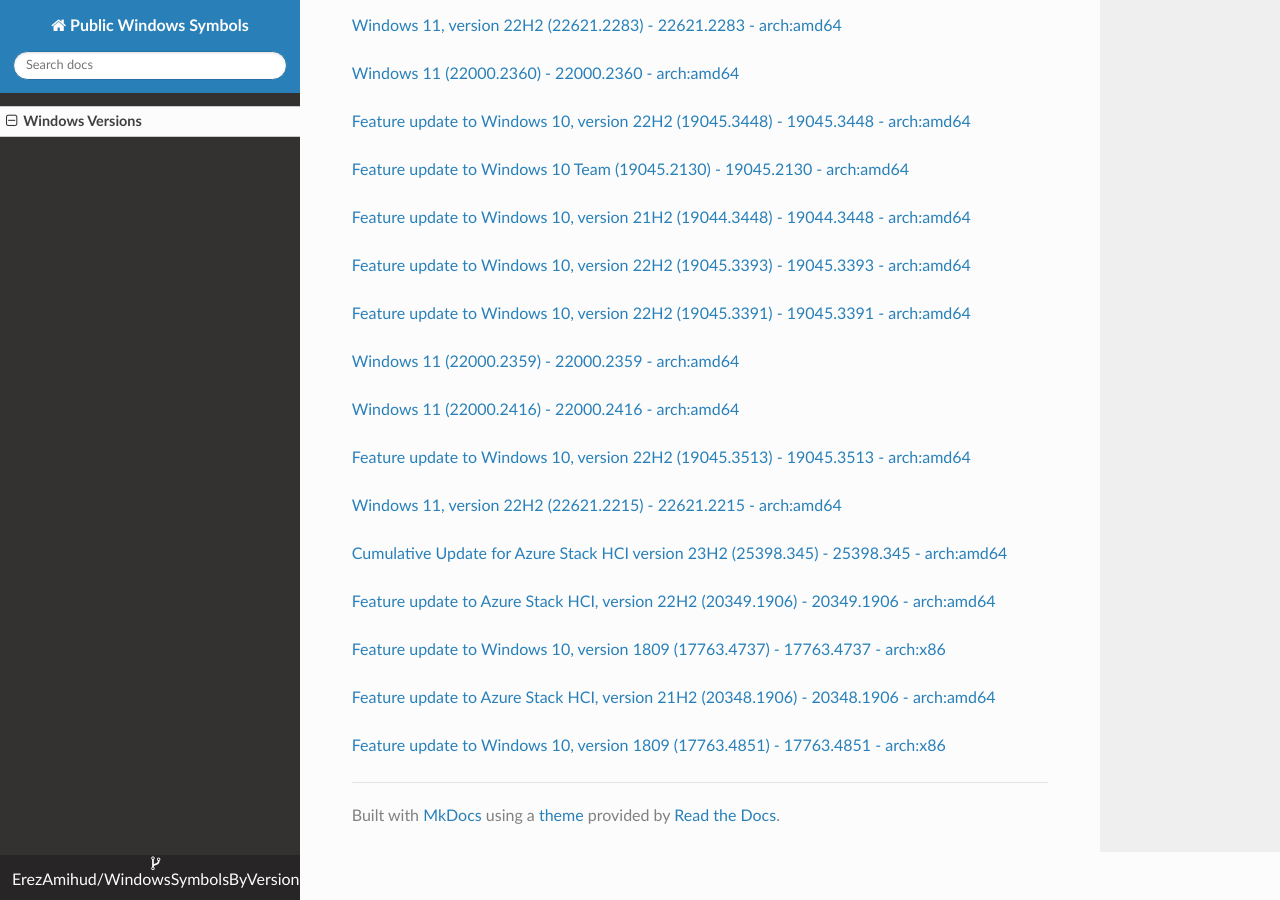
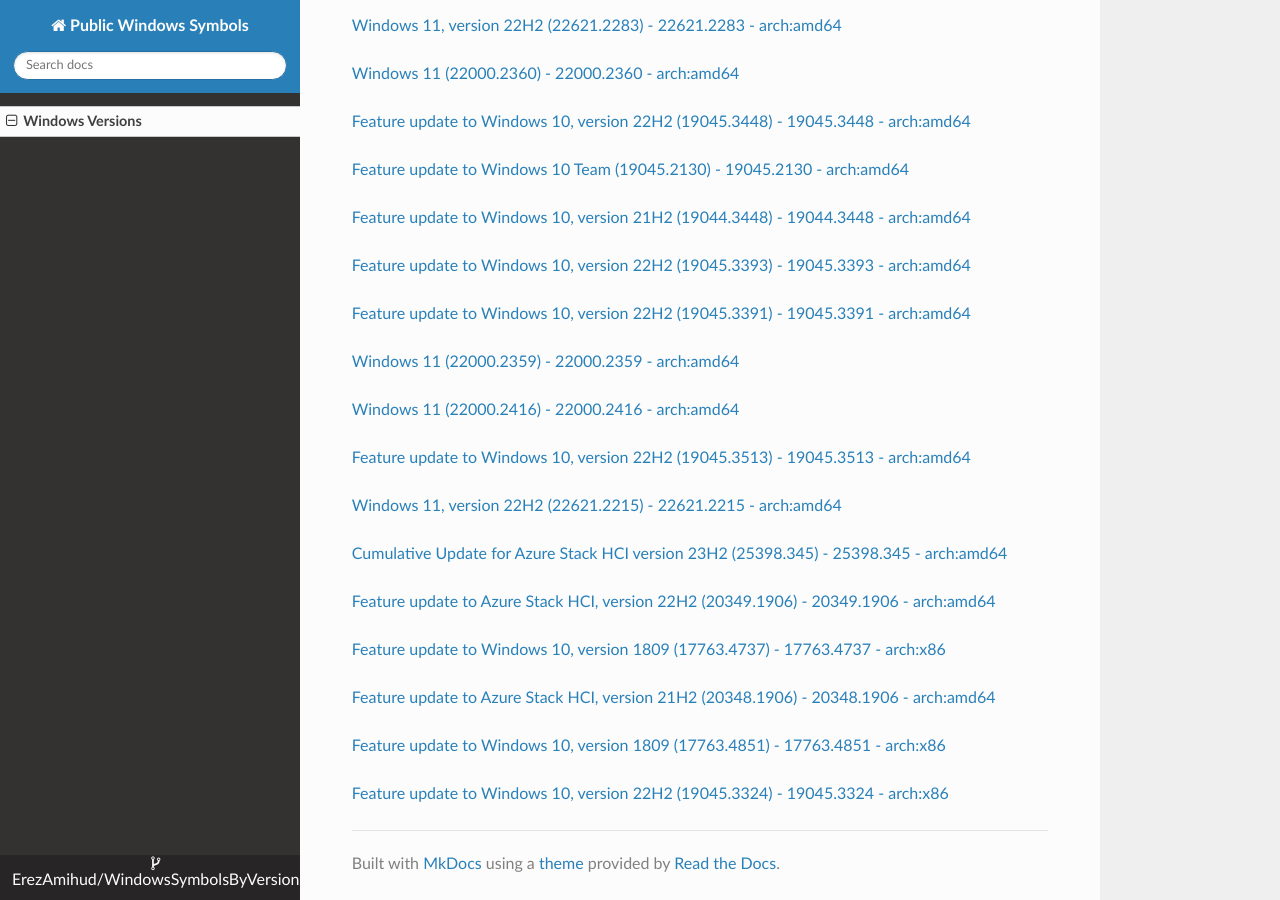
Before and after one commit to ErezAmihud/WindowsSymbolsByVersion, an MkDocs documentation site: the page built from docs/index.md, in a window 1280 px wide and 900 px high, scrolled down 25757 px. Built offline with MkDocs 1.6.1, drawn with Linux system fonts in a browser that asks for light colours; nearby versions of some CDN libraries.

Commit message:
Automated commit, add manifest for 2f4c6810-eb6e-4488-a8ce-aee9408c0ee1

```diff
--- a/docs/index.md
+++ b/docs/index.md
@@ -1462,3 +1462,6 @@
 
 
 [Feature update to Windows 10, version 1809 (17763.4851) - 17763.4851 - arch:x86](https://github.com/ErezAmihud/WindowsSymbolsByVersion/blob/main/manifests/84627731-bce0-4fd7-84cc-6ae19fa1b79a.manifest)
+
+
+[Feature update to Windows 10, version 22H2 (19045.3324) - 19045.3324 - arch:x86](https://github.com/ErezAmihud/WindowsSymbolsByVersion/blob/main/manifests/2f4c6810-eb6e-4488-a8ce-aee9408c0ee1.manifest)
```
Also changed, not shown: process_builds.json (+1 -1 lines), 1 other file.
